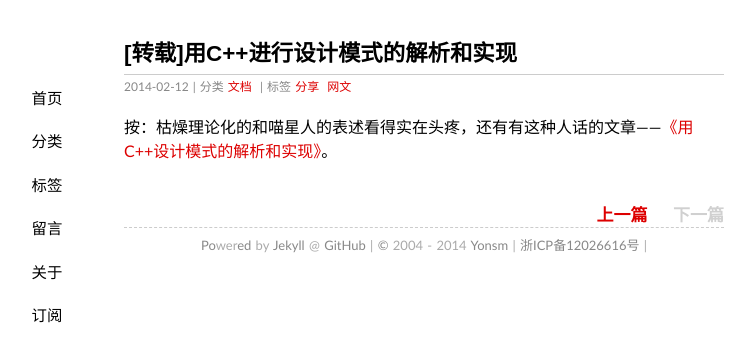
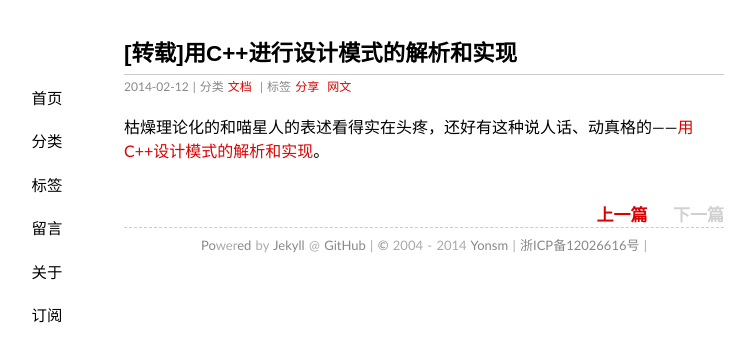
Before and after one commit to Yonsm/Yonsm.github.io, a Jekyll site: the page built from _posts/2014-02-12-designpattern.md, in a window 1280 px wide. Shown: the top 362 px of the page, without its empty margins (216-971 px from the left). Built offline with Jekyll 4.4.1, drawn with Linux system fonts in a browser that asks for light colours; some web fonts are replaced; Markdown is read by kramdown in place of the engine named in the settings; comment, search, counter and statistics services are not loaded.

Commit message:
用C++设计模式的解析和实现

```diff
--- a/_posts/2014-02-12-designpattern.md
+++ b/_posts/2014-02-12-designpattern.md
@@ -6,4 +6,4 @@ categories: 文档
 tags: 分享 网文
 ---
 
-按：枯燥理论化的和喵星人的表述看得实在头疼，还有有这种人话的文章——[《用C++设计模式的解析和实现》](http://c.chinaitlab.com/special/sjms/Index.html)。
+枯燥理论化的和喵星人的表述看得实在头疼，还好有这种说人话、动真格的——[用C++设计模式的解析和实现](http://c.chinaitlab.com/special/sjms/Index.html)。
```
